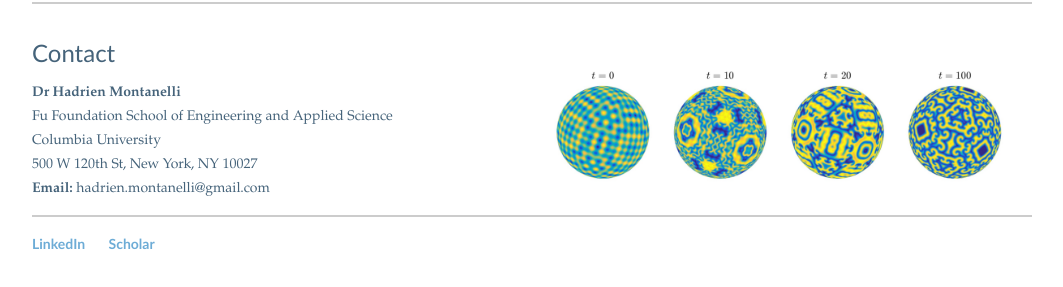
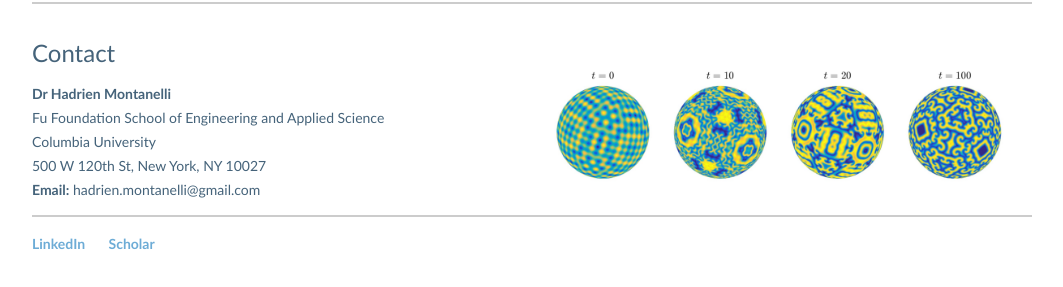
Before and after one commit to Hadrien-Montanelli/Hadrien-Montanelli.github.io, a Jekyll site: the page built from index.html, in a window 1280 px wide. Shown: the part 498-785 px from the top of the page, without its empty margins (108-1171 px from the left). Built offline with Jekyll 4.4.1, drawn with Linux system fonts in a browser that asks for light colours.

Commit message:
Update main.css

```diff
--- a/css/main.css
+++ b/css/main.css
@@ -51,7 +51,7 @@ h3 {
 	color: rgb(69, 99, 122);
 }
 p {
-	font-family: Garamond, Baskerville, 'Baskerville Old Face', 'Hoefler Text', 'Times New Roman', serif;
+	font-family: Futura, 'Trebuchet MS', Arial, sans-serif;
 	font-size: 14px;
 	font-style: normal;
 	font-variant: normal;
```
